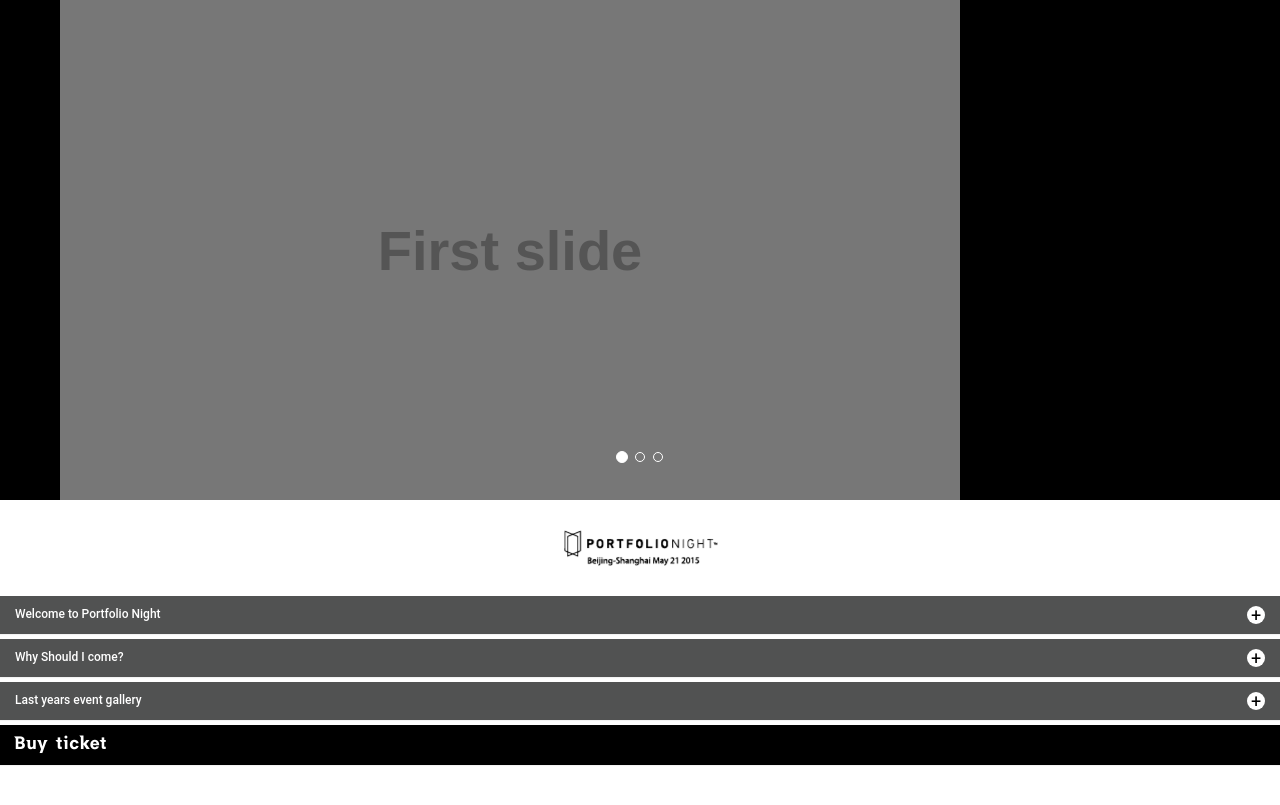
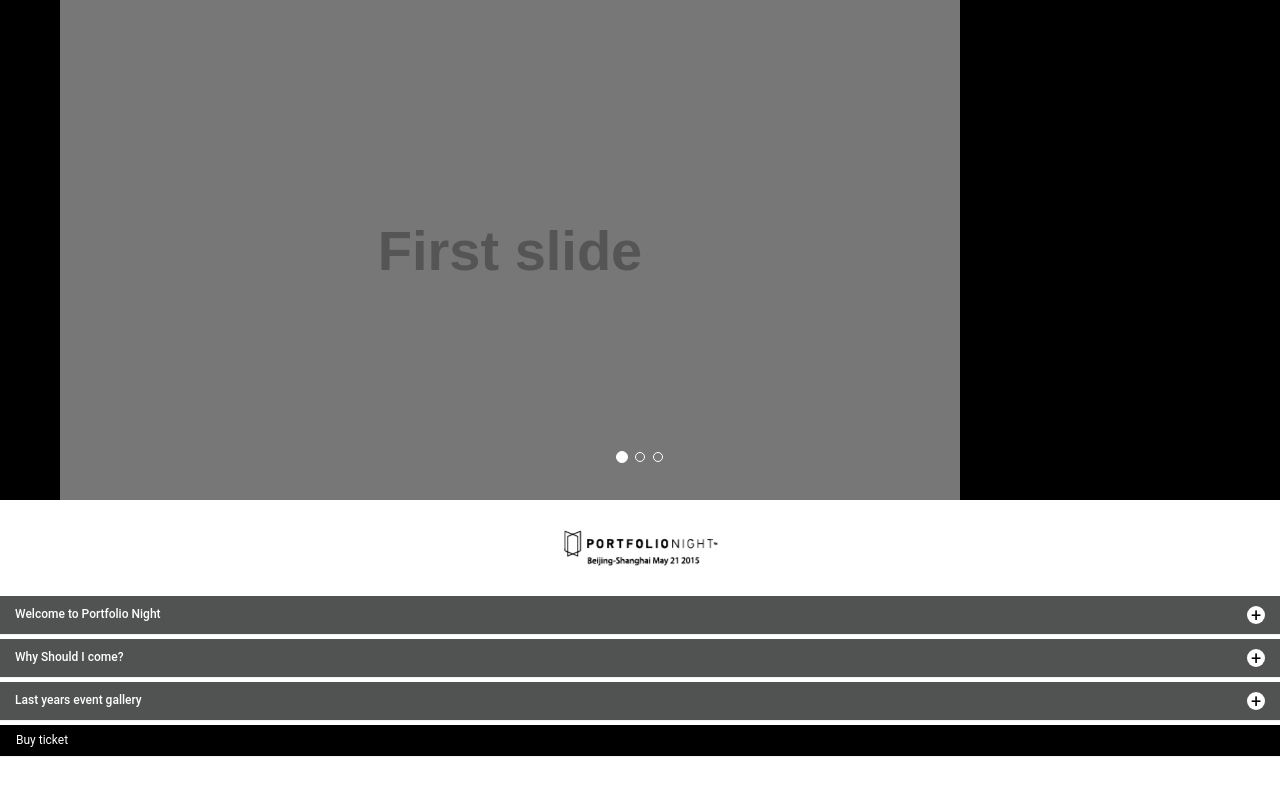
Before and after one commit to MobileNowGroup/PortfolioNight, a Jekyll site: the page built from index.html, in a window 1280 px wide. Shown: the top 805 px of the page. Built offline with Jekyll 4.4.1, drawn with Linux system fonts in a browser that asks for light colours; some web fonts are replaced.

Commit message:
style the call to action button

```diff
--- a/_sass/base/_bootstrap-override.scss
+++ b/_sass/base/_bootstrap-override.scss
@@ -18,8 +18,8 @@
   color: #fff;
   border-radius: 0;
   text-align: left;
-  font-size: $font-size-h4;
-  font-family: 'Portfolio', 'Roboto', sans-serif;
+  font-size: $title-font-size;
+  padding-left: 15px;
 }
 
 .panel-title a {
--- a/_sass/components/_accordion.scss
+++ b/_sass/components/_accordion.scss
@@ -8,7 +8,7 @@
 .Accordion-header-button {
   display: table-cell;
   vertical-align: middle;
-  font-size: 12px;
+  font-size: $title-font-size;
 }
 
 .Accordion-header-title {
--- a/_sass/theme/_default.scss
+++ b/_sass/theme/_default.scss
@@ -3,3 +3,4 @@ $MoreButton-size: 1.5em;
 $MoreButton-symbol-color: #000;
 
 $Gallery-spacing: 15px;
+$title-font-size: 12px;
```
